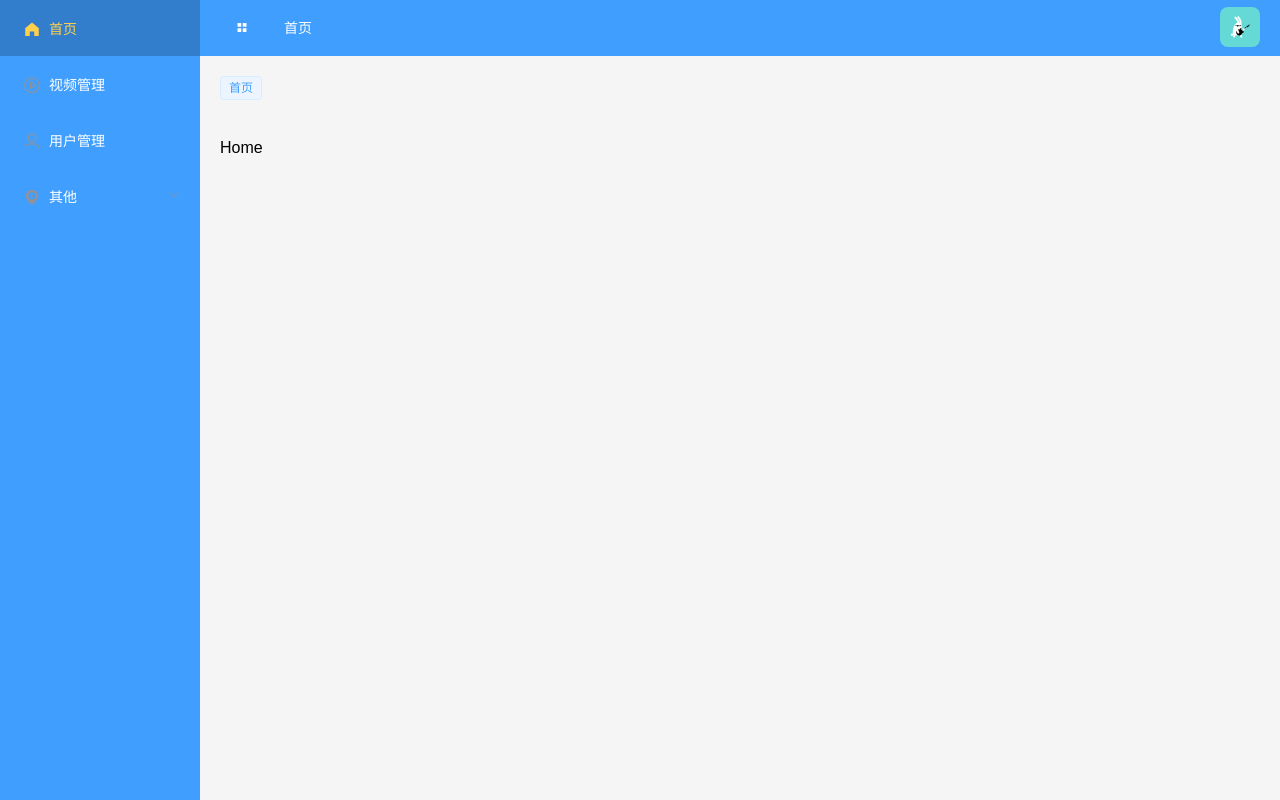
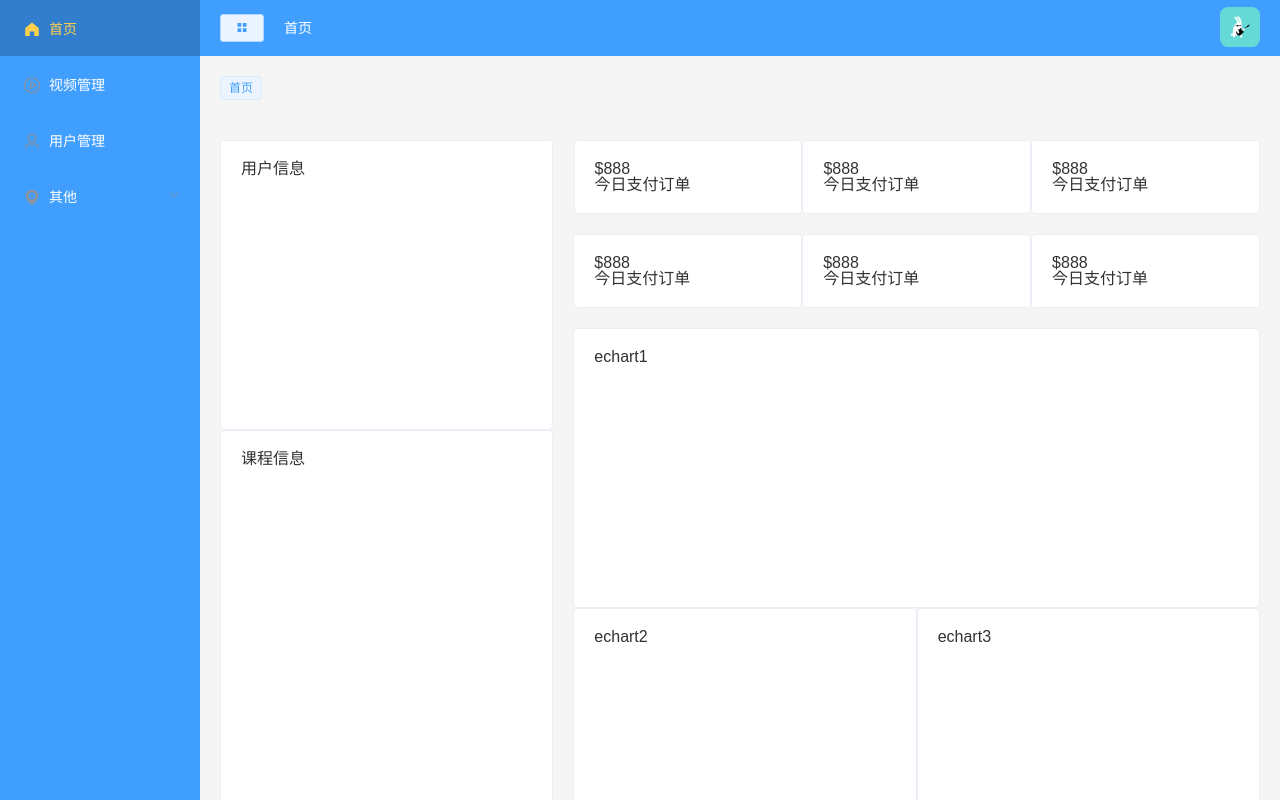
Before and after one commit to awangdefa/vue_admin, a Vue app: page /#/page2 in a window 1280 px wide. Both pictures are taken after a click on the item "首页". Built offline with nearby package versions, Linux system fonts and the light colour scheme.

Commit message:
首页布局

```diff
--- a/package.json
+++ b/package.json
@@ -8,8 +8,10 @@
     "lint": "vue-cli-service lint"
   },
   "dependencies": {
+    "axios": "^0.19.2",
     "core-js": "^3.6.4",
     "element-ui": "^2.13.1",
+    "mockjs": "^1.1.0",
     "vue": "^2.6.11",
     "vue-router": "^3.1.6",
     "vuex": "^3.1.3"
--- /dev/null
+++ b/src/api/config.js
@@ -0,0 +1,32 @@
+import axios from "axios";
+
+// 创建一个axios实例
+const service = axios.create({
+  // 请求超时时间
+  timeout: 3000
+});
+
+// 添加请求拦截器
+service.interceptors.request.use(
+  config => {
+    return config;
+  },
+  err => {
+    console.log(err);
+  }
+);
+
+// 添加响应拦截器
+service.interceptors.response.use(
+  response => {
+    const res = {};
+    res.status = response.status;
+    res.data = response.data;
+    return res;
+  },
+  err => {
+    console.log(err);
+  }
+);
+
+export default service;
--- a/src/components/CommonHeader.vue
+++ b/src/components/CommonHeader.vue
@@ -6,6 +6,7 @@
         type="primary"
         icon="el-icon-menu"
         size="mini"
+        plain
       ></el-button>
       <!-- 面包屑导航 -->
       <el-breadcrumb separator="/">
--- a/src/main.js
+++ b/src/main.js
@@ -2,11 +2,17 @@ import Vue from "vue";
 import App from "./App.vue";
 import router from "./router";
 import store from "./store";
+
+// 全局配置
 import "@/assets/scss/reset.scss";
+import "element-ui/lib/theme-chalk/index.css";
+import http from "@/api/config";
+import "./mock";
+// 第三方包
 import ElementUI from "element-ui";
-import "element-ui/lib/theme-chalk/index.css";
 
 Vue.use(ElementUI);
+Vue.prototype.$http = http;
 Vue.config.productionTip = false;
 
 new Vue({
--- /dev/null
+++ b/src/mock/home.js
@@ -0,0 +1,37 @@
+import Mock from "mockjs";
+
+export default {
+  getHomeData() {
+    return {
+      code: 2000,
+      data: {
+        videoData: [
+          {
+            name: "js",
+            value: Mock.Random.float(1000, 10000, 0, 2)
+          },
+          {
+            name: "vue",
+            value: Mock.Random.float(1000, 10000, 0, 2)
+          },
+          {
+            name: "es6",
+            value: Mock.Random.float(1000, 10000, 0, 2)
+          },
+          {
+            name: "python",
+            value: Mock.Random.float(1000, 10000, 0, 2)
+          },
+          {
+            name: "java",
+            value: Mock.Random.float(1000, 10000, 0, 2)
+          },
+          {
+            name: "c",
+            value: Mock.Random.float(1000, 10000, 0, 2)
+          }
+        ]
+      }
+    };
+  }
+};
--- /dev/null
+++ b/src/mock/index.js
@@ -0,0 +1,10 @@
+import Mock from "mockjs";
+import homeApi from "./home";
+
+// 设置200-600ms延时请求数据
+Mock.setup({
+  timeout: "200-600"
+});
+
+// 首页相关
+Mock.mock(/\/home\/getData/, "get", homeApi.getHomeData());
--- a/src/views/Home/Home.vue
+++ b/src/views/Home/Home.vue
@@ -1,9 +1,100 @@
 <template>
-  <div>Home</div>
+  <el-row :gutter="20" class="home">
+    <!-- 左侧 -->
+    <el-col :span="8" class="left">
+      <!-- 用户信息 -->
+      <el-row>
+        <el-card shadow="hover" class="user">
+          用户信息
+        </el-card>
+      </el-row>
+      <!-- 课程信息 -->
+      <el-row>
+        <el-card shadow="hover" class="lesson">
+          课程信息
+        </el-card>
+      </el-row>
+    </el-col>
+
+    <!-- 右侧 -->
+    <el-col :span="16" class="right">
+      <!-- 订单数据 -->
+      <el-row class="num-data">
+        <el-card
+          shadow="hover"
+          v-for="item in 6"
+          :key="item"
+          class="num-data-card"
+        >
+          <i class="icon"></i>
+          <div class="detail">
+            <p class="num">$888</p>
+            <p class="text">今日支付订单</p>
+          </div>
+        </el-card>
+      </el-row>
+      <!-- echart1 -->
+      <el-row class="echart1">
+        <el-card shadow="hover" class="echart1-card">
+          echart1
+        </el-card>
+      </el-row>
+      <!-- echart23 -->
+      <el-row class="echart23">
+        <el-col :span="12">
+          <el-card shadow="hover" class="echart2-card">
+            echart2
+          </el-card></el-col
+        >
+        <el-col :span="12">
+          <el-card shadow="hover" class="echart3-card">
+            echart3
+          </el-card></el-col
+        >
+      </el-row>
+    </el-col>
+  </el-row>
 </template>
 
 <script>
-export default {};
+export default {
+  mounted() {
+    this.$http.get("/home/getData").then(res => {
+      console.log(res.data);
+    });
+  }
+};
 </script>
 
-<style lang="scss" scoped></style>
+<style lang="scss" scoped>
+.home {
+  .right {
+    .num-data {
+      display: flex;
+      flex-wrap: wrap;
+      justify-content: space-between;
+      .num-data-card {
+        width: 33.3%;
+        margin-bottom: 20px;
+      }
+    }
+    .echart1-card {
+      height: 280px;
+    }
+    .echart2-card {
+      height: 280px;
+    }
+    .echart3-card {
+      height: 280px;
+    }
+  }
+  .left {
+    .user {
+      height: 290px;
+    }
+    .lesson {
+      height: 458px;
+    }
+  }
+}
+</style>
```
Also changed, not shown: 1 other file (tests, documents, lock files or other folders).
